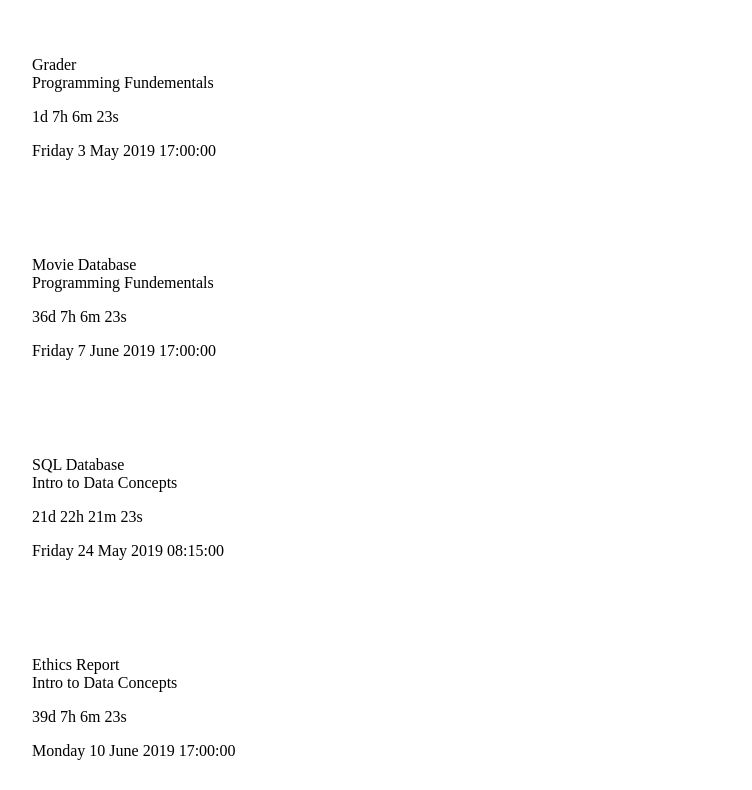
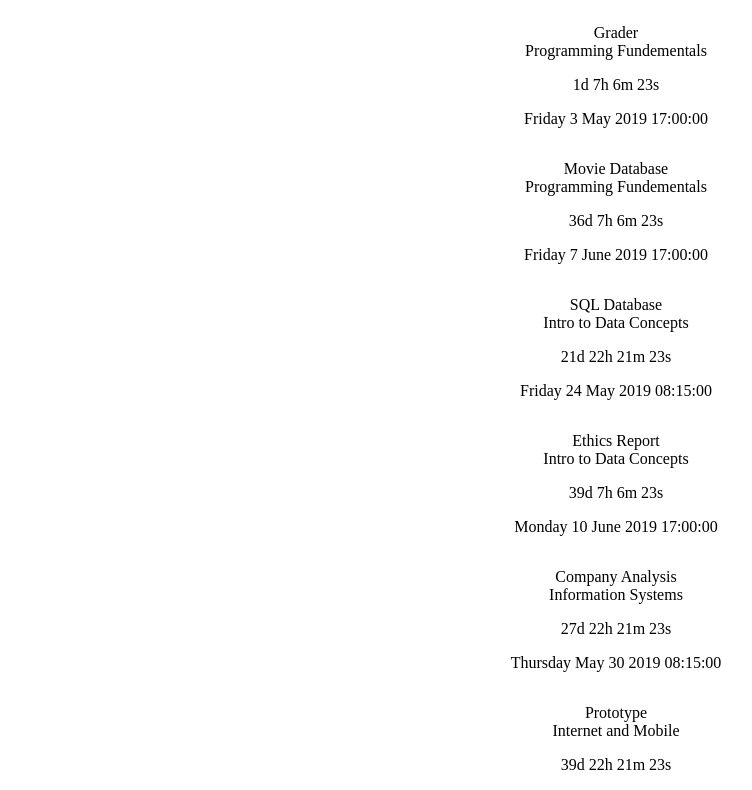
Before and after one commit to Lithial/lithial.github.io, a plain HTML site: page countdown.html in a window 1280 px wide. Shown: the top 790 px of the page, without its empty margins (24-776 px from the left). Drawn offline with Linux system fonts and the light colour scheme.

Commit message:
css and some small changes

```diff
--- a/css/countdownStyles.css
+++ b/css/countdownStyles.css
@@ -1,3 +1,6 @@
 div{
-    padding:3em;
+    padding:1em;
+    margin:auto;
+    width: 50%;
+    text-align: center;
 }
--- a/scripts/scripts.js
+++ b/scripts/scripts.js
@@ -1,4 +1,4 @@
-var requestURL = 'https://lithial.github.io/scripts/data.json';
+var requestURL = 'scripts/data.json'//'https://lithial.github.io/scripts/data.json';
 //change to scripts after when git push
 var request = new XMLHttpRequest();
 request.open('GET', requestURL);
```
